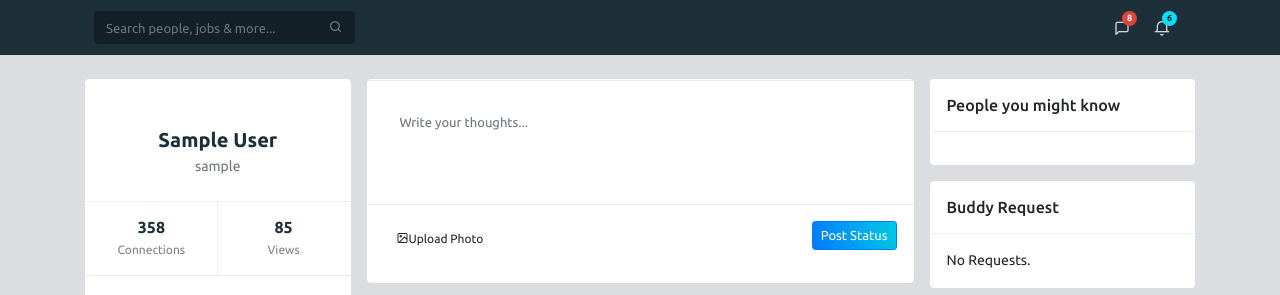
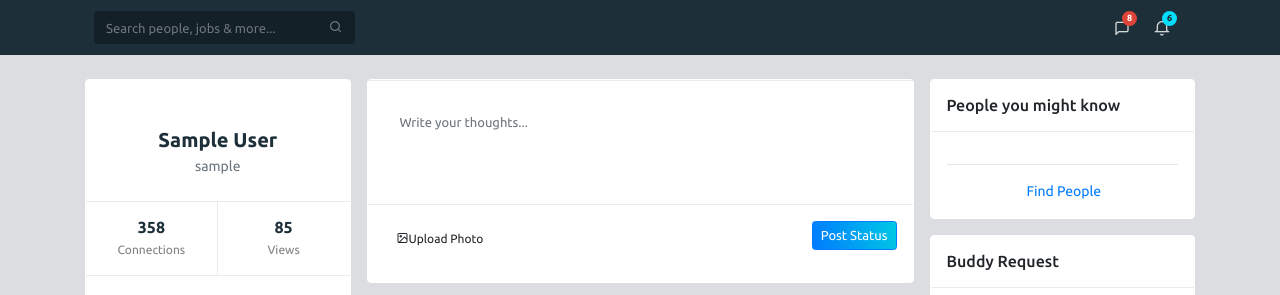
Before and after one commit to ananthus1995/homeaway, a Django app: page / in a window 1280 px wide. Shown: the top 295 px of the page. Run offline with Django 4.2, Linux system fonts and the light colour scheme; the visitor is signed in with stand-in values (Sample User, id 1); data comes from the database, SQL or seed files in the repository; data that the repository does not hold is empty; some libraries are stand-ins or nearby versions; some web fonts are replaced.

Commit message:
Update home.html

```diff
--- a/homeaway/templates/home.html
+++ b/homeaway/templates/home.html
@@ -350,37 +350,49 @@
     <div class="box-body p-3">
 
 
-      {%for people in peopleyou_know%}
+      {%for people in peopleyou_know|slice:":4"%}
 
-    <form method="post" class="follow_unfollow" action="{% url 'followunfollow'%}" id="{{user_detail.user.id}}">
 
+    <form method="post" class="follow_unfollow" action="{% url 'followunfollows'%}" id="{{people.user_id}}">
+      {%csrf_token%}
       <div class="d-flex align-items-center osahan-post-header people-list mb-2">
         <div class="dropdown-list-image mr-3">
-          <a href="{%url 'usersprofileview' people.user people.user_id%}">
-          {%if people.user.userimg.user_img%}
-          <img class="rounded-circle" src="{{people.user.userimg.user_img.url}}" alt="">
-          {%elif people.user.gender == 'Male'%}
+          <a href="{%url 'usersprofileview' people people.id%}">
+          {%if people.userimg.user_img%}
+          <img class="rounded-circle" src="{{people.userimg.user_img.url}}" alt="">
+          {%elif people.gender == 'Male'%}
           <img class="rounded-circle" src="{%static 'img-profile/maleavtr.png'%}" alt="">
-          {%elif people.user.gender == 'Female'%}
+          {%elif people.gender == 'Female'%}
           <img class="rounded-circle" src="{%static 'img-profile/img_avatar2femle.png'%}" alt="">
           {%endif%}
           <div class="status-indicator bg-success"></div>
           </a>
         </div>
         <div class="font-weight-bold mr-2">
-          <div class="text-truncate"><a href="{%url 'usersprofileview' people.user people.user_id%}">{{people.user.get_full_name}}</a></div>
-<div class="small text-gray-500"></div>
+          <div class="text-truncate"><a href="{%url 'usersprofileview' people people.id%}">{{people.get_full_name}}</a>
+
+</div>
         </div>
         <span class="ml-auto">
-           <button type="submit"  class="unstyled-button accept-btn{{flwrqst.follower_id}}" style="border: none !important;background: none; outline: none;" id="acceptbtns">
+          <button type="submit"  class="unstyled-button follow-btn" style="border: none !important;background: none; outline: none;" id="followbtns">
 
-            <i class="feather-user-plus btn-primary">follow</i>
-<!--            <i class="feather-user btn-secondary">Request Sent</i>-->
-          </button>
+
+
+
+            <span class="btn-outline-secondary" style="font-size:16px;" id="requested_btn" >follow</span>
+<!--      <span class="btn-outline-success" style="font-size:16px;" id="follow_btn" >sdffollow</span>-->
+
+
+
+ </button>
         </span>
       </div>
     </form>
+
+
       {%endfor%}
+      <hr>
+      <span style="margin-left: 5rem!important;"><a href="#">Find People</a></span>
     </div>
   </div>
   <div class="box shadow-sm border rounded bg-white mb-3">
@@ -392,7 +404,7 @@
 
       {%if reqst%}
 
-      {%for flwrqst in reqst%}
+      {%for flwrqst in reqst|slice:":4"%}
 
       <div class="d-flex align-items-center osahan-post-header people-list mb-2">
        <a href="{%url 'usersprofileview' flwrqst.follower flwrqst.follower_id%}">
@@ -408,7 +420,8 @@
           <div class="status-indicator bg-success"></div>
         </div></a>
         <div class="font-weight-bold mr-2">
-          <div class="text-truncate">{{flwrqst.follower}}</div>
+          <a href="{%url 'usersprofileview' flwrqst.follower flwrqst.follower_id%}">
+            <div class="text-truncate">{{flwrqst.follower.get_full_name}}</div></a>
 <div class="small text-gray-500"></div>
         </div>
         <span class="ml-auto">
@@ -614,9 +627,6 @@ $('.buddyrequest-form').submit(function(e) {
 
   const trim = $.trim(acceptText)
 
-  //console.log(trim)
-  //console.log(follower_id)
-
   const url = $(this).attr('action')
 
 
@@ -629,7 +639,7 @@ $('.buddyrequest-form').submit(function(e) {
       'btn_status': trim,
     },
     success: function(response) {
-      console.log(response)
+
       if (trim === 'Accept') {
         $(`.accept-btn${follower_id}`).html('<span class="btn-outline-danger" style="font-size:16px;" id="remove_btn" >UndoAccept</span>')
 
@@ -652,6 +662,61 @@ $('.buddyrequest-form').submit(function(e) {
   })
 
 })
+
+
+
+
+
+
+
+
+
+$('.follow_unfollow').submit(function(e) {
+  e.preventDefault()
+
+  const user_id = $(this).attr('id')
+  const followText = $(`.follow-btn`).text()
+
+  const trim = $.trim(followText)
+
+  console.log(trim)
+  console.log(user_id)
+
+  const url = $(this).attr('action')
+
+
+  $.ajax({
+    type: 'POST',
+    url: url,
+    data: {
+      'csrfmiddlewaretoken': $('input[name=csrfmiddlewaretoken]').val(),
+      'user_id': user_id,
+      'btn_status': trim,
+    },
+    success: function(response) {
+      if (trim === 'follow') {
+        $(`.follow-btn`).html('<span class="btn-outline-secondary" style="font-size:16px;" id="requested_btn" >requested</span>')
+
+
+
+      }
+      else {
+        if (trim === 'requested') {
+          $(`.accept-btn`).html('<span class="btn-outline-success" id="follow_btn"  style="font-size:16px">follow</span>')
+
+
+        }
+
+      }
+
+
+    },
+    error: function(response) {
+      console.log('error', response)
+    }
+  })
+
+})
       </script>
 </aside>
 {%endblock%}
```
